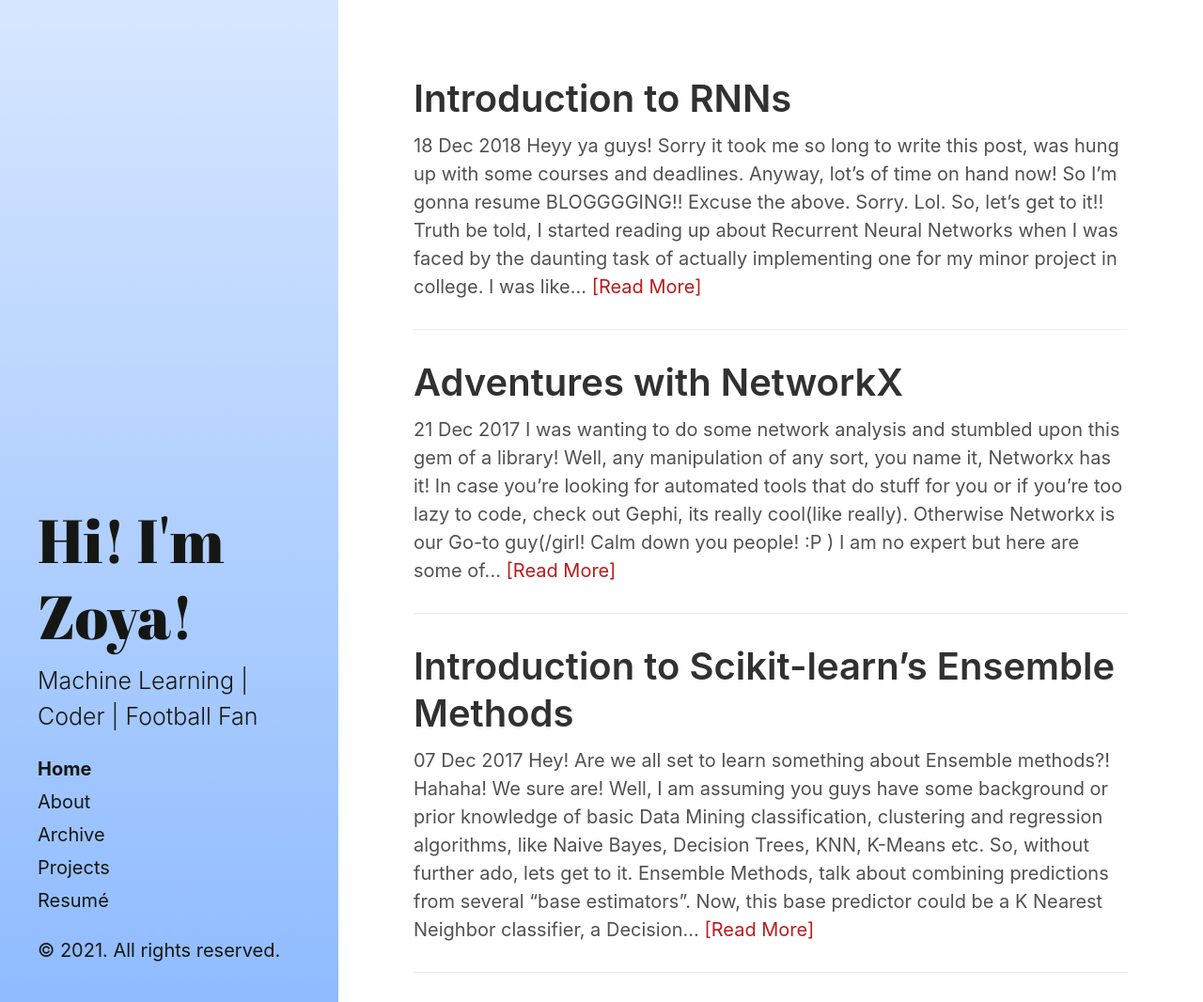
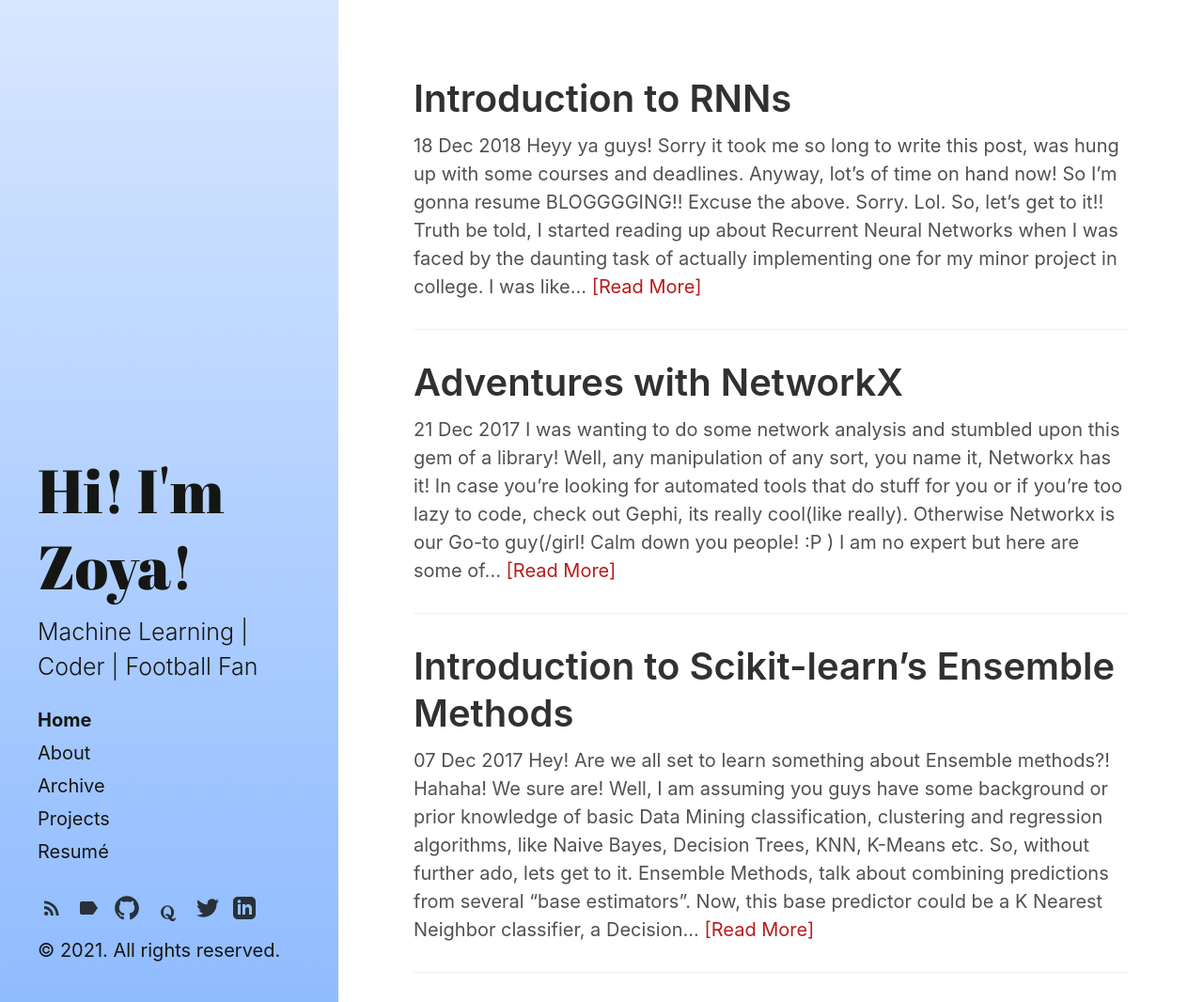
Before and after one commit to zeddmaxx/zeddmaxx.github.io, a Jekyll site: the page built from index.html, in a window 1280 px wide. Shown: the whole page at 94% size. Built offline with Jekyll 4.4.1, drawn with Linux system fonts in a browser that asks for light colours; the list of posts is cut into pages by our own code.

Commit message:
Fixing side bar

```diff
--- a/_includes/sidebar-icon-links.html
+++ b/_includes/sidebar-icon-links.html
@@ -12,7 +12,33 @@
     </a>
   {% endif %}
 
+  <a id="subscribe-link"
+     class="icon" title="Subscribe" aria-label="Subscribe"
+     href="{{ site.baseurl }}/{{ site.feed.path | default: 'feed.xml' }}">
+    {% include svg/feed.svg %}
+  </a>
 
+  {% comment %}
+    Check if we have tag or search pages page active before linking to it.
+  {% endcomment %}
+  {% assign tags_page = false %}
+  {% assign search_page = false %}
+  {% for node in site.pages %}
+    {% if node.layout == "tags" %}
+      {% assign tags_page = node %}
+    {% elsif node.layout == "search" %}
+      {% assign search_page = node %}
+    {% endif %}
+  {% endfor %}
+
+  {% if tags_page %}
+    <a id="tags-link"
+       class="icon{% if page.url == '/tags' %} active{% endif %}"
+       title="Tags" aria-label="Tags"
+       href="{{ site.baseurl }}{{ tags_page.url }}">
+      {% include svg/tags.svg %}
+    </a>
+  {% endif %}
 
   {% include custom-icon-links.html %}
 </nav>
```
